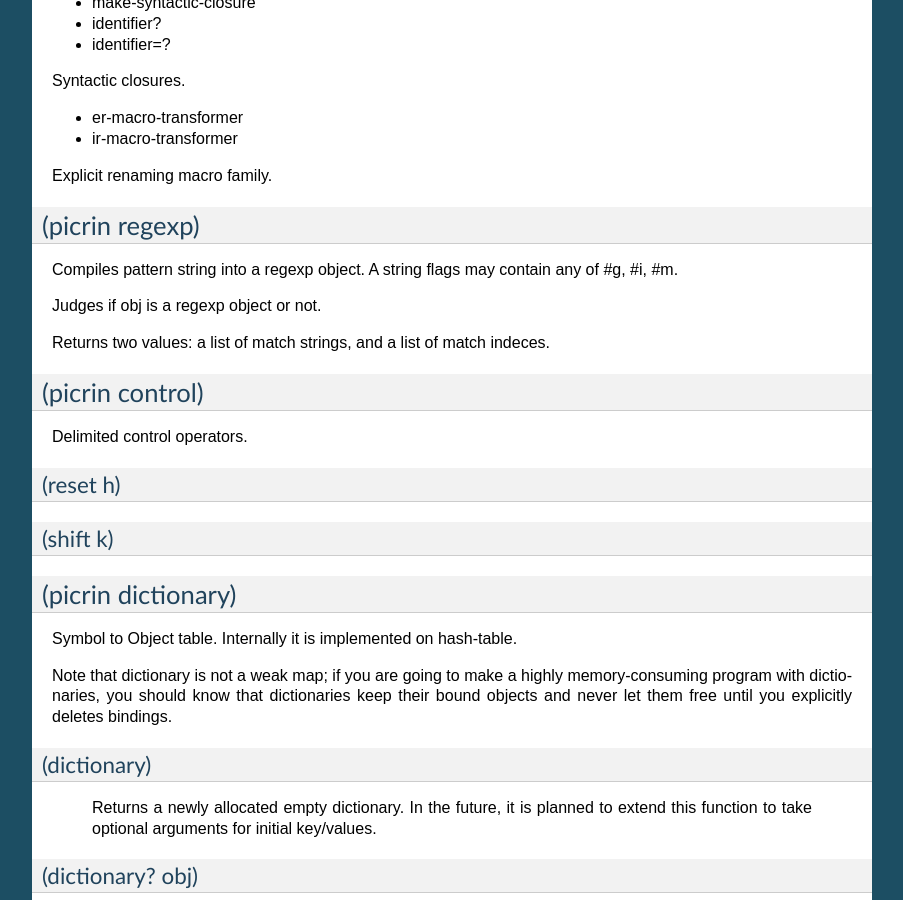
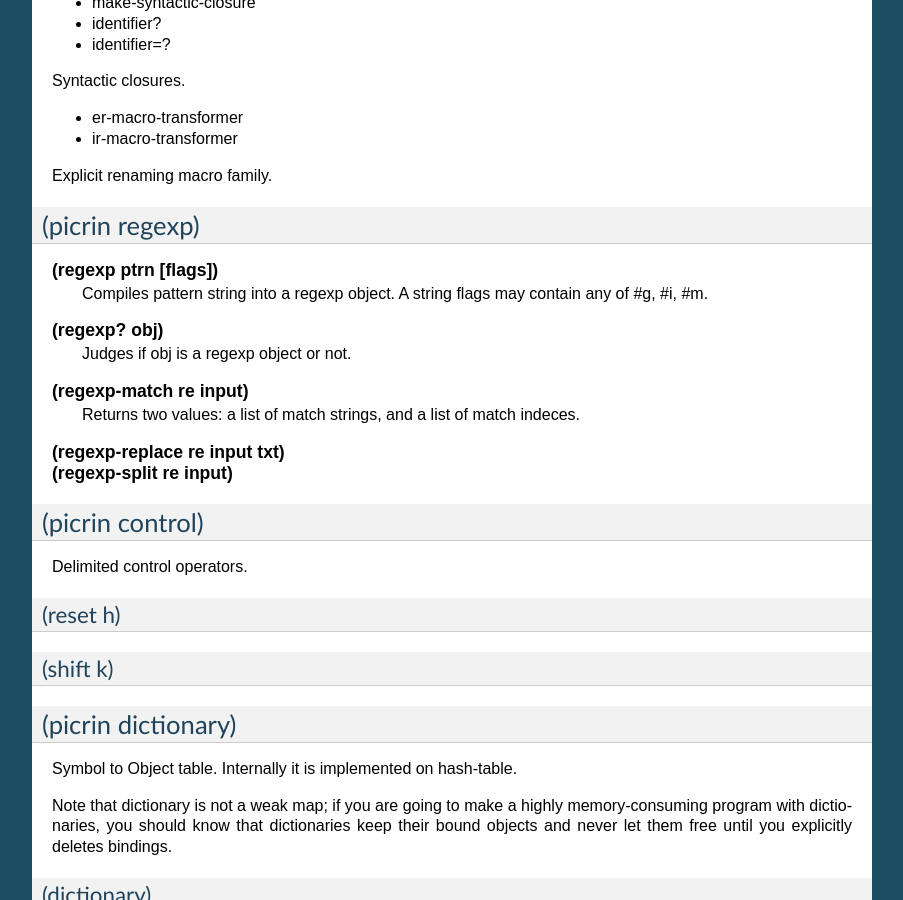
Before and after one commit to picrin-scheme/picrin, a Sphinx documentation site: the page built from docs/libs.rst, in a window 1280 px wide and 900 px high, scrolled down 862 px. Shown: the whole window, without its empty margins (198-1101 px from the left). Built offline with Sphinx 7.4.7, drawn with Linux system fonts in a browser that asks for light colours; part of the change alters nothing that is shown.

```diff
--- a/docs/libs.rst
+++ b/docs/libs.rst
@@ -55,21 +55,22 @@ Explicit renaming macro family.
 (picrin regexp)
 ---------------
 
-.. topic:: (regexp ptrn [flags])
+.. glossary::
 
-Compiles pattern string into a regexp object. A string flags may contain any of #\g, #\i, #\m.
+   (regexp ptrn [flags])
 
-.. topic:: (regexp? obj)
+      Compiles pattern string into a regexp object. A string flags may contain any of #\g, #\i, #\m.
 
-Judges if obj is a regexp object or not.
+   (regexp? obj)
 
-.. topic:: (regexp-match re input)
+      Judges if obj is a regexp object or not.
 
-Returns two values: a list of match strings, and a list of match indeces.
+   (regexp-match re input)
 
-.. topic:: (regexp-replace re input txt)
+      Returns two values: a list of match strings, and a list of match indeces.
 
-.. topic:: (regexp-split re input)
+   (regexp-replace re input txt)
+   (regexp-split re input)
 
 (picrin control)
 ----------------
```
